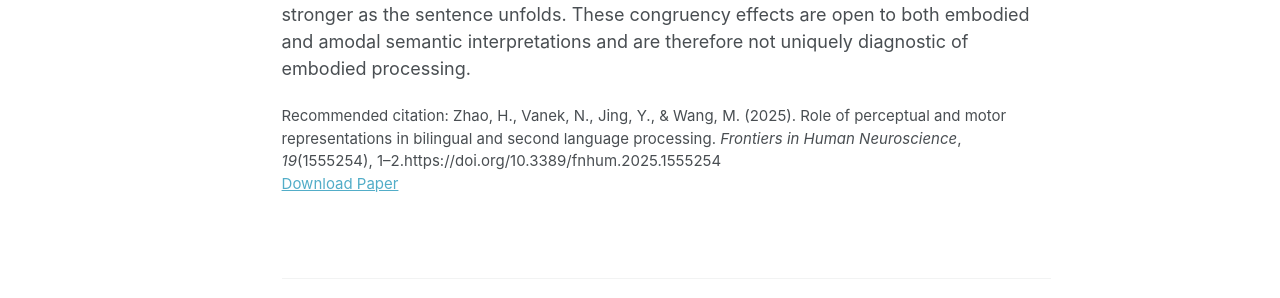
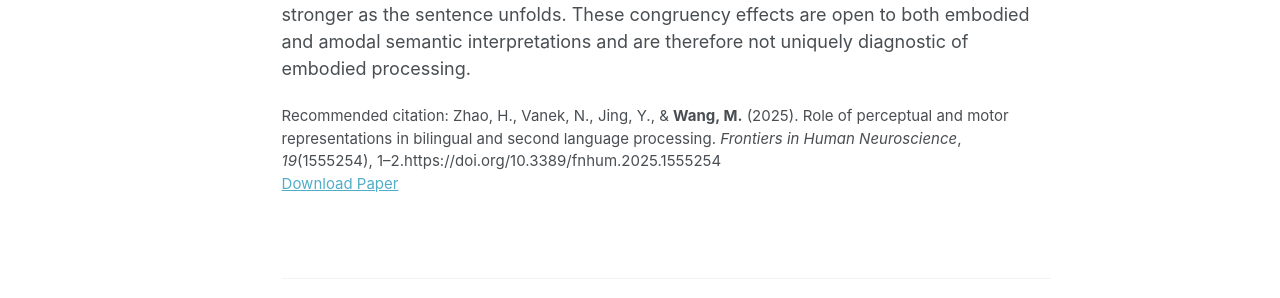
Before and after one commit to menghan120/menghan.github.io, a Jekyll site: the page built from _publications/2010-10-01-paper-title-number-2.md, in a window 1280 px wide and 1318 px high. Shown: the part 628-926 px from the top of the window. Built offline with Jekyll 4.4.1, drawn with Linux system fonts in a browser that asks for light colours; a script bundle is joined from its source files by our own code; a style sheet for code colours, icons or effects is not loaded.

```diff
--- a/_publications/2010-10-01-paper-title-number-2.md
+++ b/_publications/2010-10-01-paper-title-number-2.md
@@ -8,7 +8,7 @@ date: '2025-1-24'
 venue: 'Frontiers in Human Neuroscience'
 slidesurl: #
 paperurl: 'https://menghan120.github.io/files/Zhao_et_al_2025.pdf'
-citation: 'Zhao, H., Vanek, N., Jing, Y., & Wang, M. (2025). Role of perceptual and motor representations in bilingual and second language processing. <i>Frontiers in Human Neuroscience</i>, <i>19</i>(1555254), 1–2.https://doi.org/10.3389/fnhum.2025.1555254'
+citation: 'Zhao, H., Vanek, N., Jing, Y., & <b>Wang, M.</b> (2025). Role of perceptual and motor representations in bilingual and second language processing. <i>Frontiers in Human Neuroscience</i>, <i>19</i>(1555254), 1–2.https://doi.org/10.3389/fnhum.2025.1555254'
 ---
 
 Language comprehension involves dynamically integrating linguistic input into coherent event representations. A common approach to investigating this process has been to examine behavioural congruency effects between linguistic and visual information. However, it remains unclear under what conditions these effects emerge and whether they reflect embodied processing or alternative cognitive mechanisms. The present study examined semantic-visual alignment of motion schema during incremental processing of Mandarin motion sentences, focusing on whether congruency effects are modulated by task demands and visual probe regions. 149 native Mandarin speakers completed either a self-paced sentence-diagram verification task or a self-paced sentence-diagram viewing task. In both tasks, participants processed segmented Chinese motion sentences, while schematic diagrams were presented either after the directional verb (e.g., jìn, ‘into’) or the landmark (e.g., bàn-gōng-shì, ‘office’). Results revealed overall congruency effects across tasks and diagram regions. Crucially, effects were stronger in the verification task than in the viewing task but remained stable across diagram regions. These findings suggest that semantic-visual alignment is sensitive to task demands but does not necessarily become stronger as the sentence unfolds. These congruency effects are open to both embodied and amodal semantic interpretations and are therefore not uniquely diagnostic of embodied processing.
```
